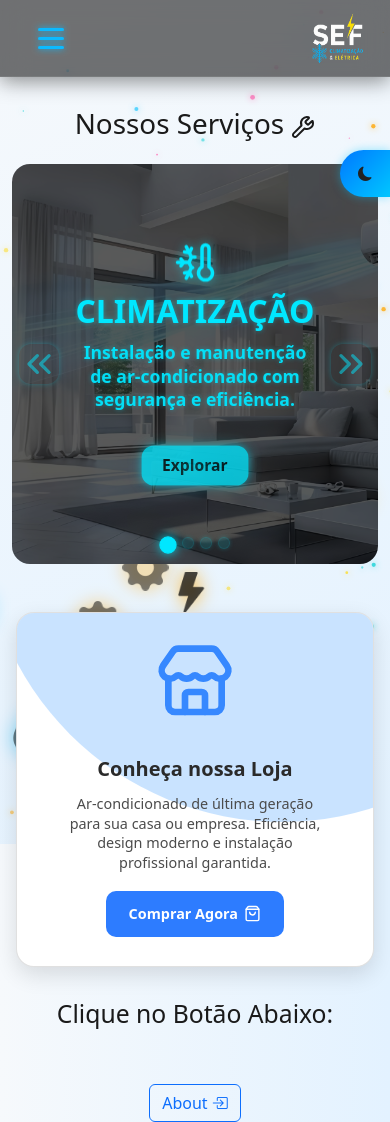
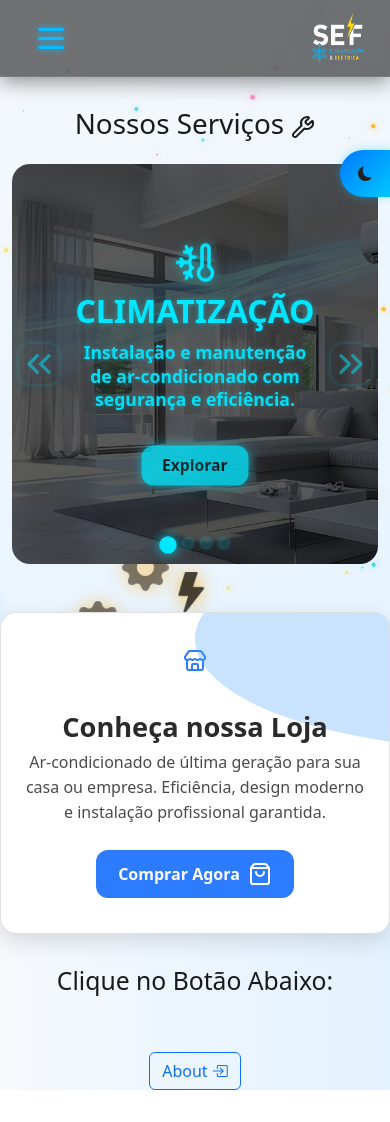
Before and after one commit to sfclimelet/siteemnextjs, a Next.js app: page / in a window 390 px wide. After the commit the page ends 1090 px from the top, so only its background shows below. Built offline with nearby package versions, Linux system fonts and the light colour scheme.

Commit message:
Card para resolução de 375px (tela pequena).

```diff
--- a/styles/pages/home/sectionLojaSEF/SectionLojaSEF.css
+++ b/styles/pages/home/sectionLojaSEF/SectionLojaSEF.css
@@ -120,78 +120,32 @@
 @media (max-width: 375px) {
   .container-loja-card {
     width: 92%;
+    height: 50%;
     padding: 1.8rem 1.4rem;
-    border-radius: 18px;
+    margin: 1.6rem auto;
   }
   .container-loja-card .card-top-area {
     margin-bottom: 1.2rem;
   }
   .container-loja-card .card-top-area .card-top-icon svg {
-    width: 30px;
-    height: 30px;
+    width: 50px;
+    height: 50px;
   }
   .container-loja-card .card-top-area .card-curve {
     width: 100%;
-    height: 100%;
-    top: -20%;
-    left: -250%;
-    border-radius: 50%;
+    height: 450% !important;
+    top: -325%;
+    left: -0.5%;
     z-index: 0;
   }
   .container-loja-card .loja-title {
     font-size: 1.25rem;
     margin-bottom: 0.8rem;
-    text-align: center;
   }
   .container-loja-card .loja-descricao {
     font-size: 0.9rem;
     line-height: 1.35;
     max-width: 270px;
-    text-align: center;
-    margin: 0 auto 1.2rem auto;
-  }
-  .container-loja-card .btn-loja {
-    font-size: 0.9rem;
-    padding: 0.75rem 1.4rem;
-    border-radius: 10px;
-    gap: 0.4rem;
-  }
-  .container-loja-card .btn-loja svg {
-    width: 17px;
-    height: 17px;
-  }
-}
-@media (max-width: 575px) {
-  .container-loja-card {
-    width: 92%;
-    padding: 1.8rem 1.4rem;
-    border-radius: 18px;
-  }
-  .container-loja-card .card-top-area {
-    margin-bottom: 1.2rem;
-  }
-  .container-loja-card .card-top-area .card-top-icon svg {
-    font-size: 2.6rem;
-    width: 80px !important;
-    height: 80px !important;
-  }
-  .container-loja-card .card-top-area .card-curve {
-    width: 600px;
-    height: 600px;
-    top: -420px;
-    left: -57px;
-    border-radius: 50%;
-  }
-  .container-loja-card .loja-title {
-    font-size: 1.25rem;
-    margin-bottom: 0.8rem;
-    text-align: center;
-  }
-  .container-loja-card .loja-descricao {
-    font-size: 0.9rem;
-    line-height: 1.35;
-    max-width: 270px;
-    text-align: center;
     margin: 0 auto 1.2rem auto;
   }
   .container-loja-card .btn-loja {
--- a/styles/pages/home/sectionLojaSEF/_lojaSEF-mobiles.scss
+++ b/styles/pages/home/sectionLojaSEF/_lojaSEF-mobiles.scss
@@ -3,80 +3,31 @@
 @mixin LojaSEF-mobile-375PX(){
     #{$c-Loja}{
         width: 92%;
+        height: 50%;
         padding: 1.8rem 1.4rem;
-        border-radius: 18px;
+        margin: 1.6rem auto;
         #{$lj-top}{
             margin-bottom: 1.2rem;
             #{$lj-top-icon} svg{
-                width: 30px;
-                height: 30px;
+                width: 50px;
+                height: 50px;
             }
             #{$lj-curve}{
                 width: 100%;
-                height: 100%;
-                top: -20%;
-                left: -250%;
-                border-radius: 50%;
+                height: 450% !important;
+                top: -325%;
+                left: -0.5%;
                 z-index: 0;
             }
         }
         #{$lj-title}{
             font-size: 1.25rem;
             margin-bottom: 0.8rem;
-            text-align: center;
         }
         #{$lj-descri}{
             font-size: 0.9rem;
             line-height: 1.35;
             max-width: 270px;
-            text-align: center;
-            margin: 0 auto 1.2rem auto;
-        }
-        #{$lj-btn}{
-            font-size: 0.9rem;
-            padding: 0.75rem 1.4rem;
-            border-radius: 10px;
-            gap: 0.4rem;
-
-            svg{
-                width: 17px;
-                height: 17px;
-            }
-        }
-    }
-
-}
-
-@mixin LojaSEF-mobile-575PX(){
-    #{$c-Loja}{
-        width: 92%;
-        padding: 1.8rem 1.4rem;
-        border-radius: 18px;
-        #{$lj-top}{
-            margin-bottom: 1.2rem;
-            #{$lj-top-icon} svg{
-                font-size: 2.6rem;
-                width: 80px !important;
-                height: 80px !important;
-            }
-            #{$lj-curve}{
-                width: 600px;
-                height: 600px;
-                top: -420px;
-                left: -57px;
-                border-radius: 50%;
-            }
-        }
-        #{$lj-title}{
-            font-size: 1.25rem;
-            margin-bottom: 0.8rem;
-            text-align: center;
-        }
-        #{$lj-descri}{
-            font-size: 0.9rem;
-            line-height: 1.35;
-            max-width: 270px;
-            text-align: center;
             margin: 0 auto 1.2rem auto;
         }
         #{$lj-btn}{
@@ -97,7 +48,3 @@
 @media (max-width: 375px){
     @include LojaSEF-mobile-375PX();
 }
-
-@media (max-width: 575px){
-    @include LojaSEF-mobile-575PX();
-}
```
Also changed, not shown: 1 other file (tests, documents, lock files or other folders).
